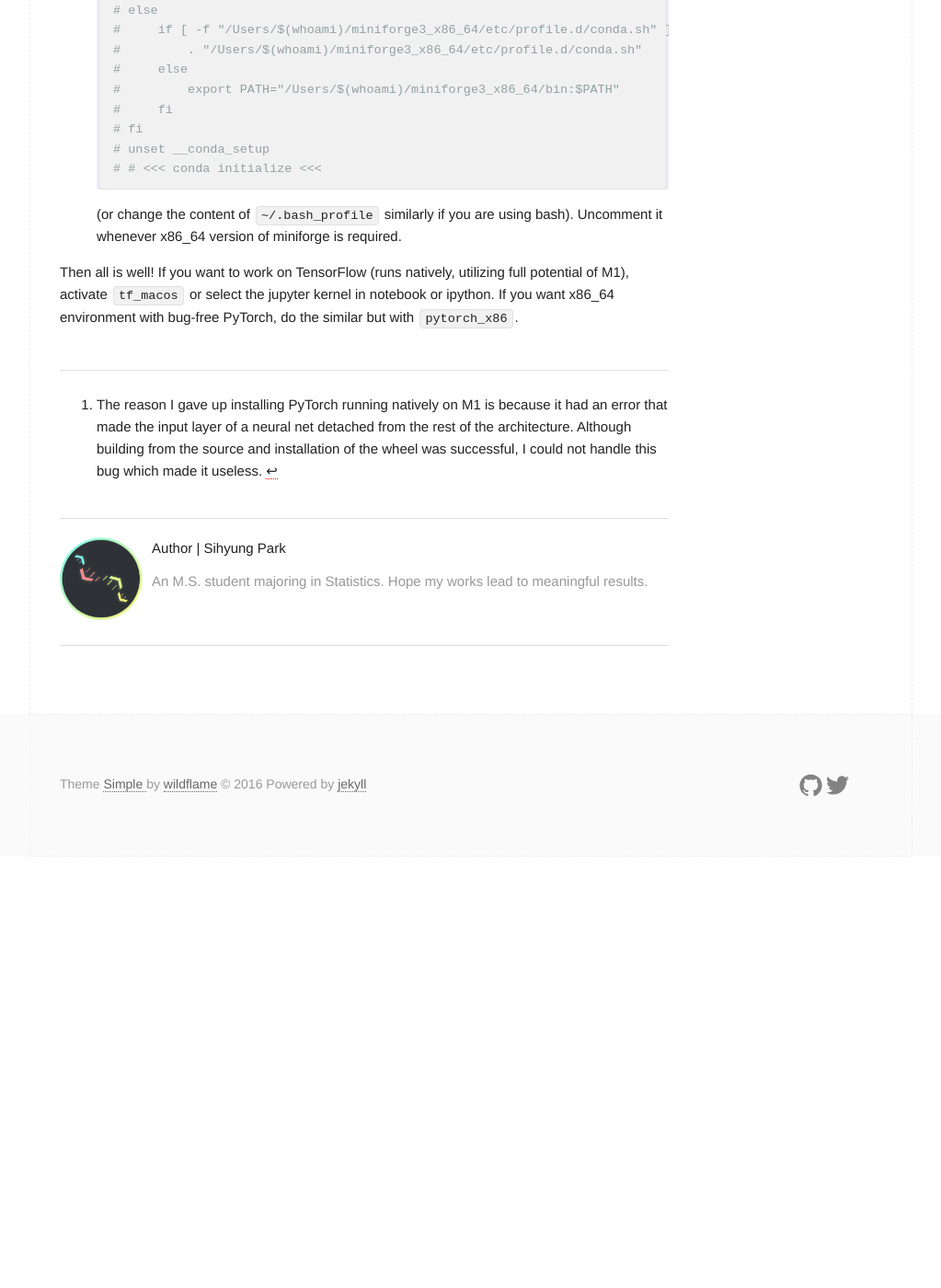
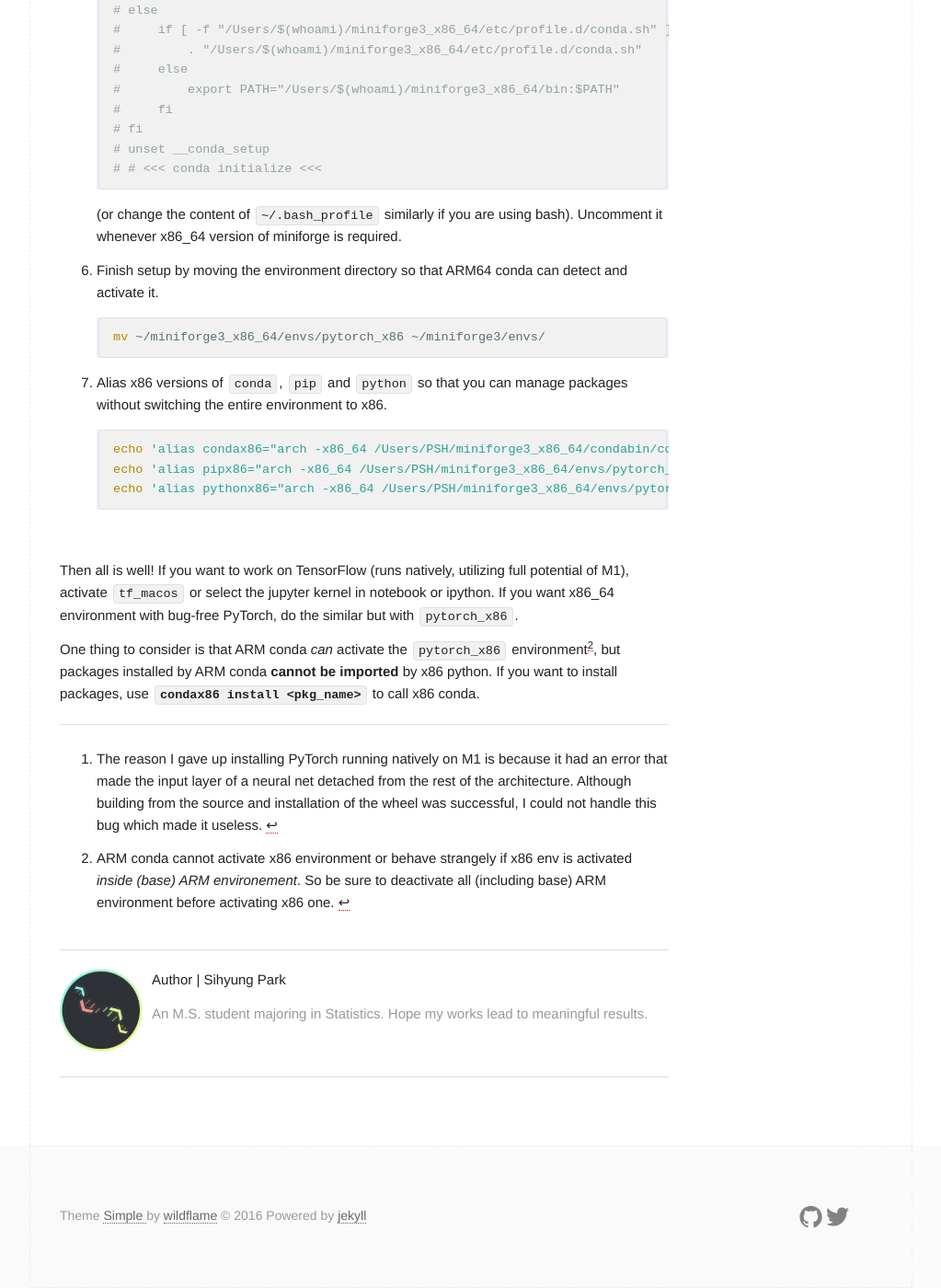
Before and after one commit to naturale0/naturale0.github.io, a Jekyll site: the page built from _posts/2021-01-29-setting up m1 mac for both tensorflow and pytorch.md, in a window 1280 px wide and 1400 px high, scrolled down 3015 px. Shown: the whole window at 92% size, without its empty margins (128-1151 px from the left). Built offline with Jekyll 4.4.1, drawn with Linux system fonts in a browser that asks for light colours; comment, search, counter and statistics services are not loaded; before the commit the page ends 3946 px from its top, so only the background shows below that; some of the changed text lies outside the part shown.

Commit message:
edit and add setup-m1

````diff
--- a/_posts/2021-01-29-setting up m1 mac for both tensorflow and pytorch.md
+++ b/_posts/2021-01-29-setting up m1 mac for both tensorflow and pytorch.md
@@ -135,9 +135,25 @@ Just comment out the part of `~/.zshrc` to be
 ```
 (or change the content of `~/.bash_profile` similarly if you are using bash). Uncomment it whenever x86_64 version of miniforge is required.
 
+6. Finish setup by moving the environment directory so that ARM64 conda can detect and activate it.\
+```zsh
+mv ~/miniforge3_x86_64/envs/pytorch_x86 ~/miniforge3/envs/
+```
+7. Alias x86 versions of `conda`, `pip` and `python` so that you can manage packages without switching the entire environment to x86.\
+```zsh
+echo 'alias condax86="arch -x86_64 /Users/PSH/miniforge3_x86_64/condabin/conda"' >> ~/.zshrc  # conda x86
+echo 'alias pipx86="arch -x86_64 /Users/PSH/miniforge3_x86_64/envs/pytorch_x86/bin/python -m pip"' >> ~/.zshrc  # pip in pytorch_x86
+echo 'alias pythonx86="arch -x86_64 /Users/PSH/miniforge3_x86_64/envs/pytorch_x86/bin/python"' >> ~/.zshrc  # python in pytorch_x86
+```
+<br>
+
 Then all is well! If you want to work on TensorFlow (runs natively, utilizing full potential of M1), activate `tf_macos` or select the jupyter kernel in notebook or ipython. If you want x86_64 environment with bug-free PyTorch, do the similar but with `pytorch_x86`.
-<br><br>
+
+One thing to consider is that ARM conda *can* activate the `pytorch_x86` environment[^2], but packages installed by ARM conda **cannot be imported** by x86 python. If you want to install packages, use **`condax86 install <pkg_name>`** to call x86 conda.
+
 
 ---
 
 [^1]: The reason I gave up installing PyTorch running natively on M1 is because it had an error that made the input layer of a neural net detached from the rest of the architecture. Although building from the source and installation of the wheel was successful, I could not handle this bug which made it useless.
+
+[^2]: ARM conda cannot activate x86 environment or behave strangely if x86 env is activated *inside (base) ARM environement*. So be sure to deactivate all (including base) ARM environment before activating x86 one.
````
Also changed, not shown: other parts of _posts/2021-01-29-setting up m1 mac for both tensorflow and pytorch.md (+1 -1 lines), 3 other files.
